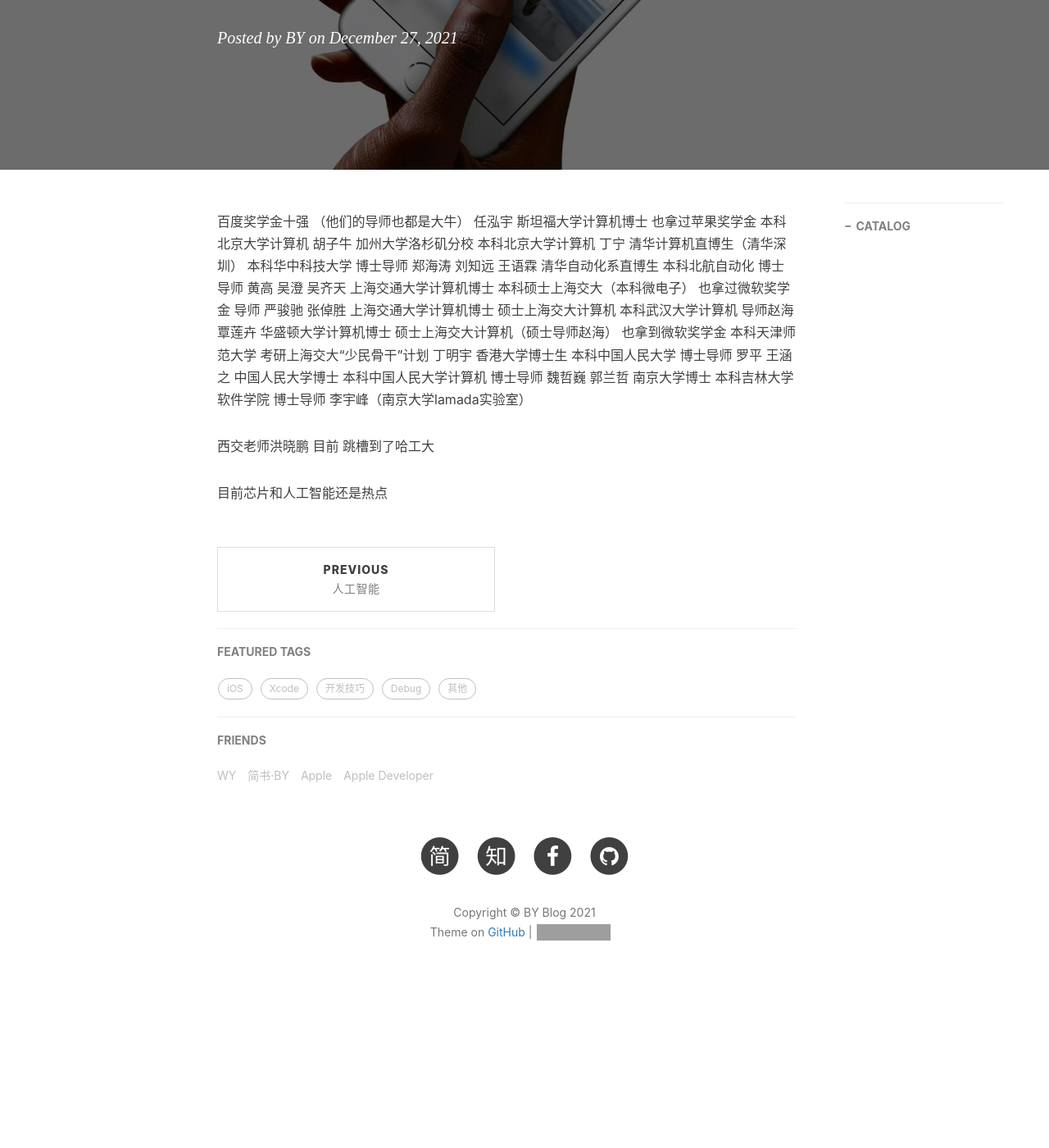
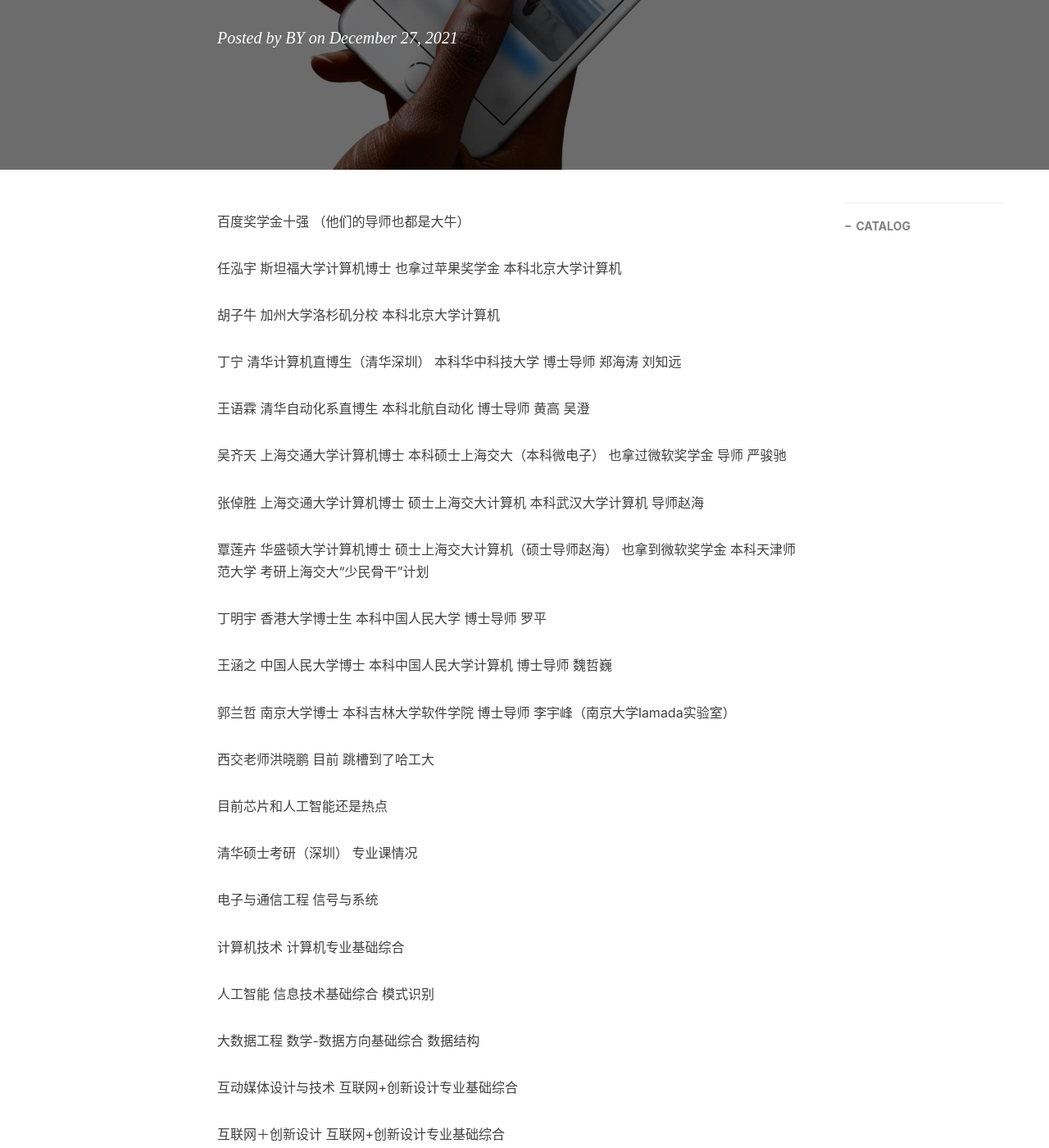
Before and after one commit to pengjiao123/pengjiao123.github.io, a Jekyll site: the page built from _posts/2021-12-27-热点.md, in a window 1280 px wide and 1400 px high, scrolled down 316 px. Shown: the whole window at 82% size. Built offline with Jekyll 4.4.1, drawn with Linux system fonts in a browser that asks for light colours; nearby versions of some CDN libraries; comment, search, counter and statistics services are not loaded; before the commit the page ends 1557 px from its top, so only the background shows below that; grey boxes are pictures that could not be loaded.

Commit message:
Update 2021-12-27-热点.md

```diff
--- a/_posts/2021-12-27-热点.md
+++ b/_posts/2021-12-27-热点.md
@@ -10,15 +10,25 @@ tags:
     - iOS
 ---
 百度奖学金十强 （他们的导师也都是大牛）
+
 任泓宇 斯坦福大学计算机博士 也拿过苹果奖学金 本科北京大学计算机
+
 胡子牛 加州大学洛杉矶分校  本科北京大学计算机
+
 丁宁 清华计算机直博生（清华深圳） 本科华中科技大学   博士导师 郑海涛 刘知远
+
 王语霖 清华自动化系直博生 本科北航自动化  博士导师 黄高 吴澄
+
 吴齐天 上海交通大学计算机博士 本科硕士上海交大（本科微电子）  也拿过微软奖学金  导师 严骏驰
+
 张倬胜 上海交通大学计算机博士 硕士上海交大计算机 本科武汉大学计算机   导师赵海
+
 覃莲卉 华盛顿大学计算机博士 硕士上海交大计算机（硕士导师赵海）  也拿到微软奖学金 本科天津师范大学 考研上海交大“少民骨干”计划
+
 丁明宇 香港大学博士生 本科中国人民大学 博士导师 罗平
+
 王涵之 中国人民大学博士 本科中国人民大学计算机  博士导师 魏哲巍
+
 郭兰哲 南京大学博士 本科吉林大学软件学院  博士导师 李宇峰（南京大学lamada实验室）
 
 
@@ -26,3 +36,21 @@ tags:
 西交老师洪晓鹏 目前 跳槽到了哈工大
 
 目前芯片和人工智能还是热点
+
+
+清华硕士考研（深圳）  专业课情况
+
+电子与通信工程 信号与系统
+
+计算机技术 计算机专业基础综合
+
+人工智能 信息技术基础综合  模式识别
+
+大数据工程 数学-数据方向基础综合 数据结构
+
+互动媒体设计与技术  互联网+创新设计专业基础综合
+
+互联网＋创新设计  互联网+创新设计专业基础综合
+
+
+集成电路与系统 信号与系统
```
